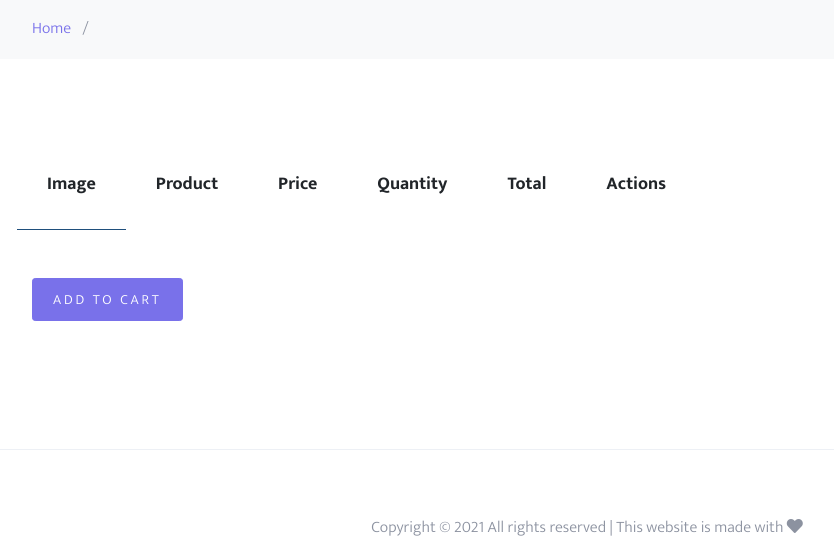
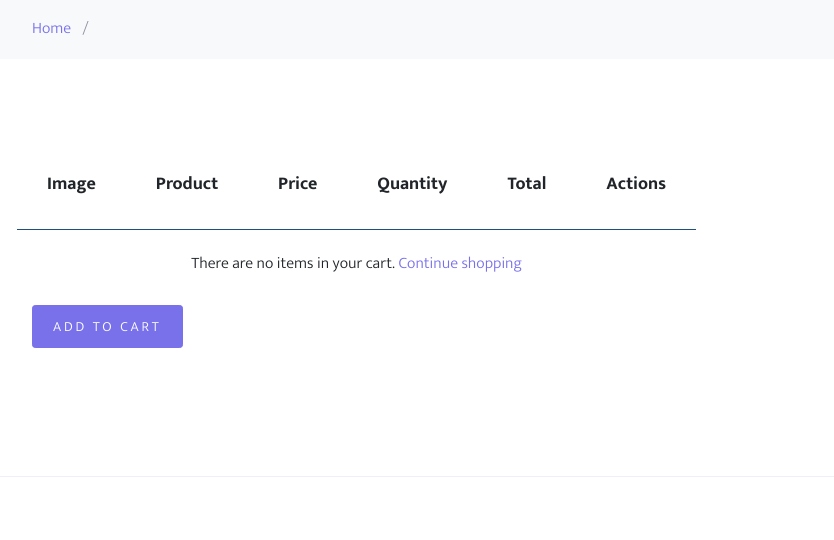
Before and after one commit to MichaelTowson/-DJANGO-Simple-Ecommerce, a Django app: page /cart/ in a window 1280 px wide. Shown: the part 235-775 px from the top of the page, without its empty margins (53-887 px from the left). Run offline with Django 3.2, Linux system fonts and the light colour scheme; tables that the repository leaves empty hold one stand-in row (values such as "Sample post"); lists and menus that the app fills with data are empty; some libraries are stand-ins or nearby versions.

Commit message:
add html and link for empty cart on cart view

```diff
--- a/cart/urls.py
+++ b/cart/urls.py
@@ -1,8 +1,7 @@
 from django.urls import path
 from . import views
 
-app_name = 'cart'
-
+app_name = 'cart' #urls will begin with cart/
 urlpatterns = [
 
     #Render Views
--- a/templates/cart/cart.html
+++ b/templates/cart/cart.html
@@ -85,7 +85,8 @@
 
                             {% empty %}
                             <tr>
-                                <td>
+                                <td colSpan = '6' >
+                                    There are no items in your cart. <a href="{% url 'cart:product-list' %}">Continue shopping</a>
                             </tr>
                         {% endfor %}
 
```
